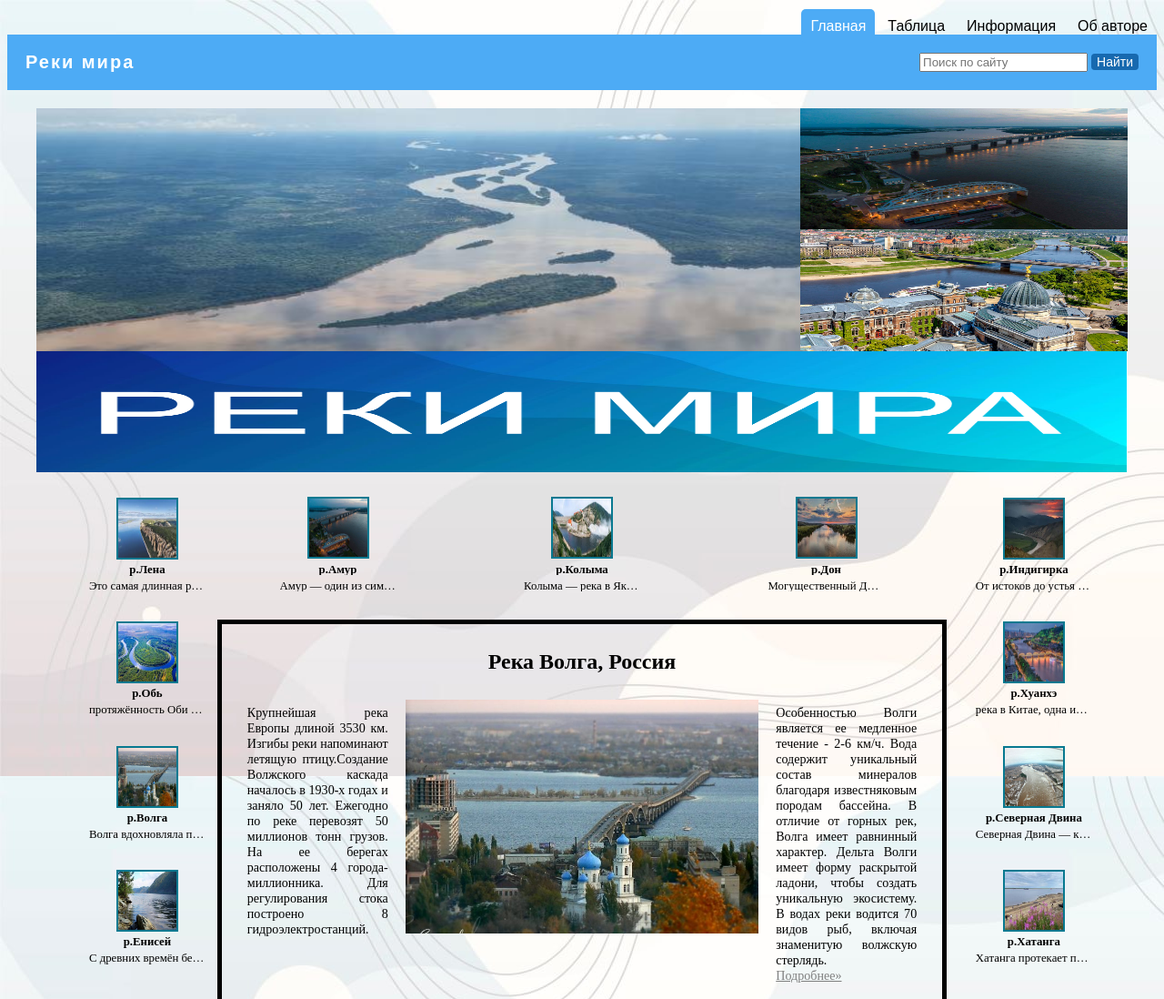
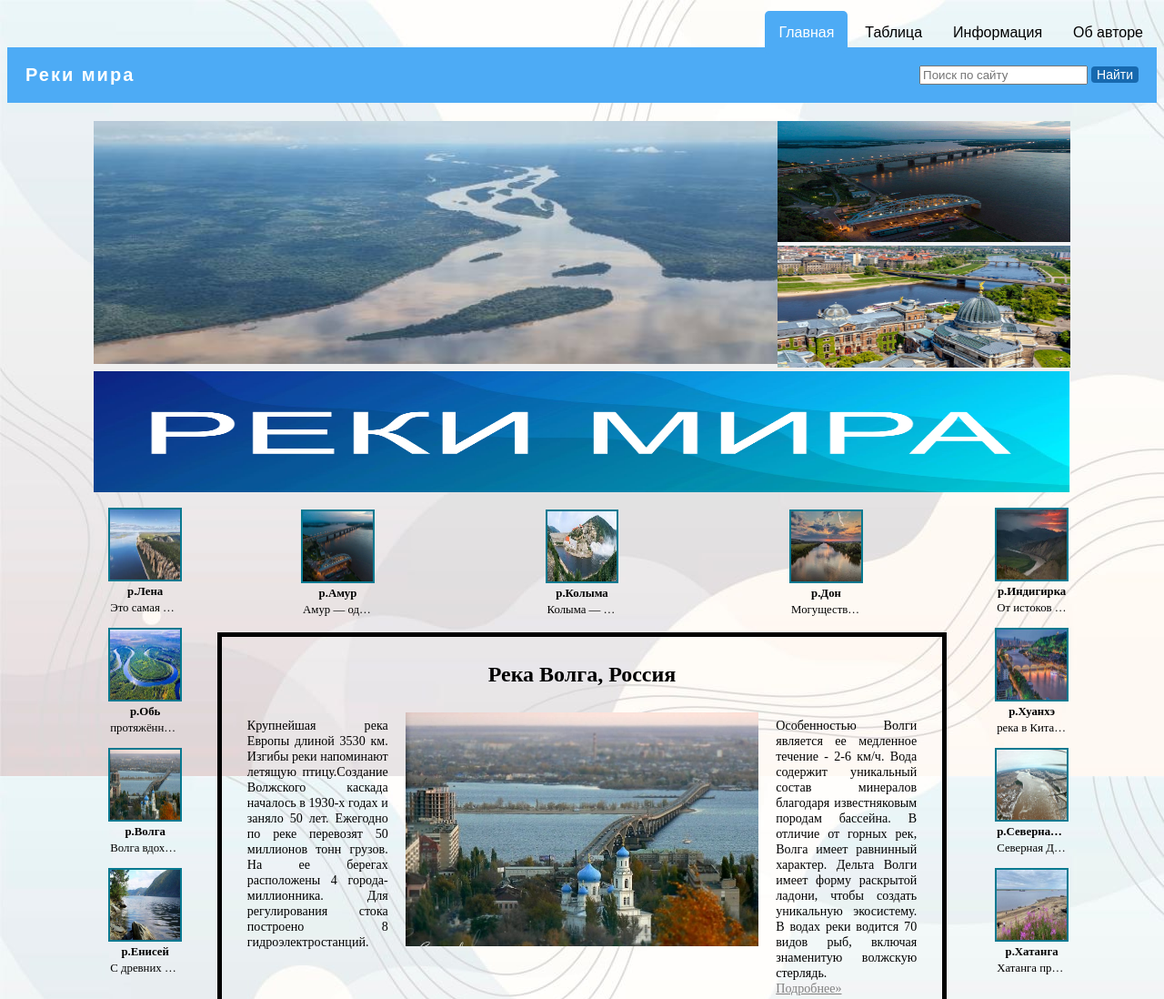
Before and after one commit to Gaz1x/WEB-CITE-ABOUT-RIVERV2.0-CSS, a plain HTML site: page docs/index.html in a window 1280 px wide. Shown: the top 1098 px of the page at 91% size. Drawn offline with Linux system fonts and the light colour scheme.

Commit message:
Update main_page.css

```diff
--- a/docs/styles/main_page.css
+++ b/docs/styles/main_page.css
@@ -22,19 +22,19 @@ footer{
 
 .menu a{
     text-decoration: none;
-    color: black
+    color: black;
 }
 
 .menu p{
     display:inline;
-    padding: 10px;
+    padding: 15px;
     font-family: Arial;
+    line-height: 2em;
 }
 
 .menu .active{
     background-color: rgb(77, 171, 245);
     border-radius: 5px;
-
 }
 
 .menu .active a{
@@ -77,9 +77,8 @@ footer{
 
 /* ВЕРХНИЙ БЛОК ИЗОБРАЖЕНИЙ */
 .head-pictures{
-    display: block;
     margin: 20px auto;
-    width: 95%;
+    width: 85%;
     height: 400px;
     padding: 0px;
 }
@@ -92,7 +91,6 @@ footer{
 }
 
 .head-pictures .right-small{
-    display: block;
     width: 30%;
     height: 33.33%;
 }
@@ -101,7 +99,7 @@ footer{
     display: block;
     width: 100%;
     height: 33.33%;
-    margin: 0px;
+    /* margin: 0px; */
 }
 
 /* БЛОК С ИЗОБРАЖЕНИЯМИ И ТЕКСТОМ*/
@@ -112,14 +110,13 @@ footer{
     padding: 0px;
     width: 10vw;
     height: 10vw;
-    text-align: center;
     overflow: hidden;
-    margin: 2%;
+    /* margin: 2%; */
 }
 .picture-text img{
     display: inline-block;
-    width:50%;
-    height:50%;
+    width:60%;
+    height:60%;
     margin: 0px;
     border: 2px solid rgb(8,121,144);
 }
@@ -129,7 +126,8 @@ footer{
     font-size: 1vw;
     line-height: 1vw;
     margin: 0px;
-    width: 100%;
+    /* padding: 3%; */
+    width: 60%;
     text-overflow: ellipsis;
     overflow: hidden;
     white-space: nowrap;
@@ -164,7 +162,7 @@ footer{
 .middle-block{
     display: inline-block;
     width: 75%;
-    /* background-color: black;  */
+    /* background-color: black; */
     vertical-align: top;
 }
 
@@ -178,7 +176,6 @@ footer{
     margin: 0px 3%;
     /* height: 535px; */
     padding: 1%;
-
 }
 
 .summary-text img{
```
